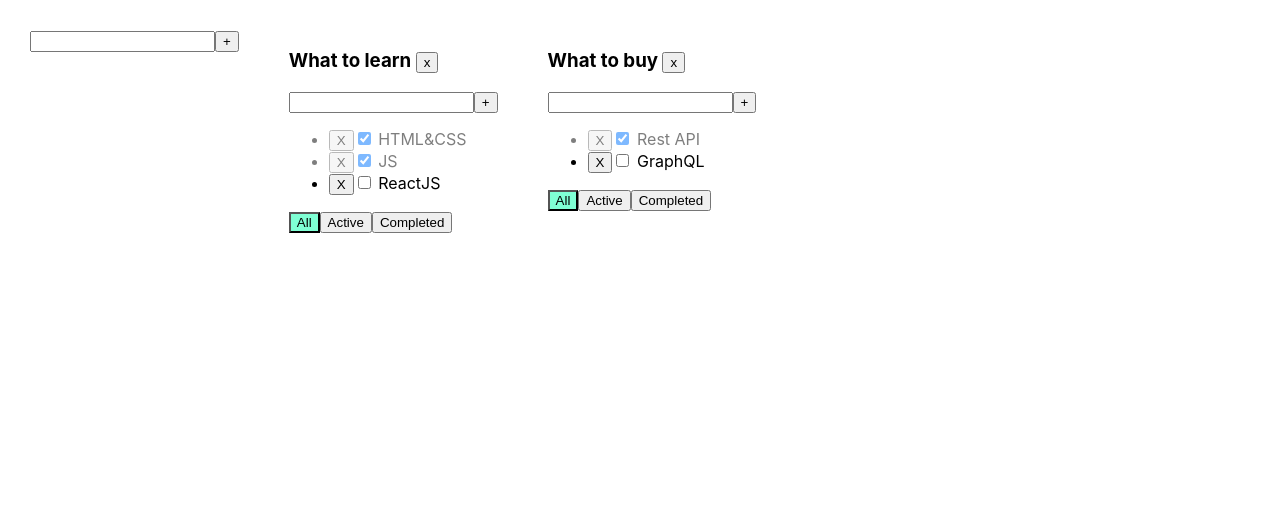
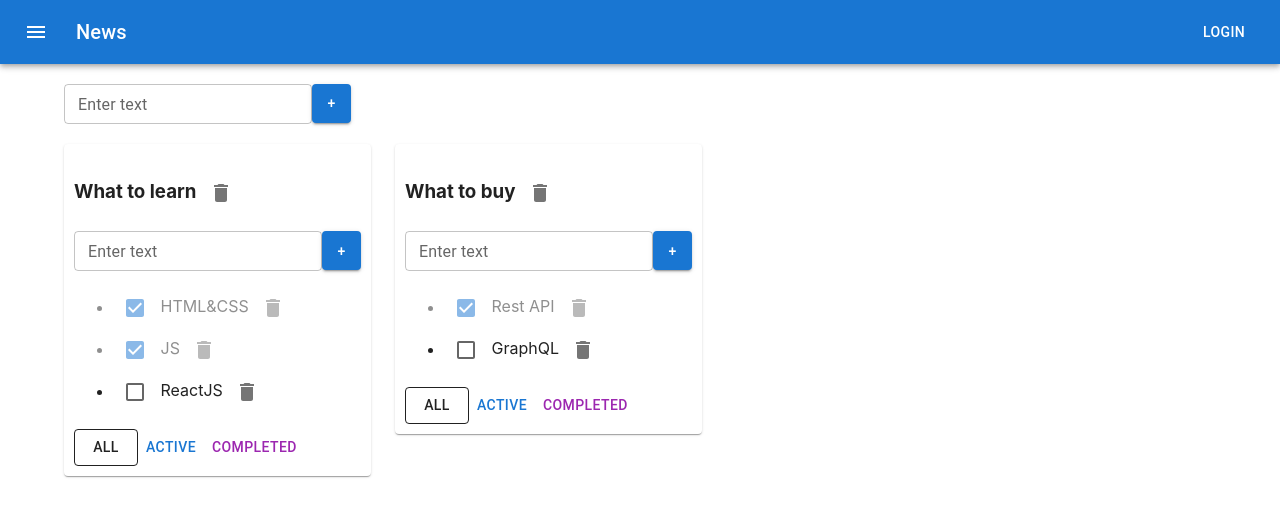
Before and after one commit to IvanBichan/myMainTodolist, a React (Create React App) app: page / in a window 1280 px wide. Shown: the top 516 px of the page. Built offline with nearby package versions, Linux system fonts and the light colour scheme.

Commit message:
feat: add Material UI

```diff
--- a/package.json
+++ b/package.json
@@ -4,6 +4,10 @@
   "private": true,
   "homepage": "https://IvanBichan.github.io/myMainTodolist",
   "dependencies": {
+    "@emotion/react": "^11.10.5",
+    "@emotion/styled": "^11.10.5",
+    "@mui/icons-material": "^5.10.9",
+    "@mui/material": "^5.10.12",
     "@testing-library/jest-dom": "^4.2.4",
     "@testing-library/react": "^9.3.2",
     "@testing-library/user-event": "^7.1.2",
--- a/src/App.css
+++ b/src/App.css
@@ -1,3 +1,4 @@
+/*
 .App {
   padding: 30px;
   display: flex;
@@ -6,3 +7,4 @@
 .App > div {
   margin-right: 50px;
 }
+*/
--- a/src/App.tsx
+++ b/src/App.tsx
@@ -2,7 +2,9 @@ import React, {useState} from 'react';
 import './App.css';
 import {Todolist} from "./Todolist";
 import {v1} from "uuid";
-import {Input} from "./components/Input";
+import {AddItemForm} from "./components/AddItemForm";
+import ButtonAppBar from "./components/ButtonAppBar";
+import {Container, Grid, Paper} from "@mui/material";
 
 export type FilterType = 'all' | 'active' | 'completed'
 type TodolistsType = {
@@ -72,9 +74,14 @@ function App() {
 
     return (
         <div className="App">
-            <Input callback={addTodolist}/>
-
-            {todolists.map((todolist) =>{
+            <ButtonAppBar/>
+            <Container fixed>
+                <Grid container style={{padding:"20px 20px 20px 0"}}>
+                    <AddItemForm callback={addTodolist}/>
+                </Grid>
+                <Grid container spacing={3}>
+                    {
+                        todolists.map((todolist) =>{
                             let afterFilterTasks= tasks[todolist.id]
                             if (todolist.filter === 'active') {
                                 afterFilterTasks=tasks[todolist.id].filter(el=>!el.isDone)
@@ -83,8 +90,9 @@ function App() {
                                 afterFilterTasks=tasks[todolist.id].filter(el=>el.isDone)
                             }
                             return (
+                                <Grid item key={todolist.id}>
+                                    <Paper style={{padding:"10px"}}>
                                         <Todolist
-                        key={todolist.id}
                                             todolistID={todolist.id}
                                             title={todolist.title}
                                             tasks={afterFilterTasks}
@@ -97,8 +105,14 @@ function App() {
                                             editTask={editTask}
                                             editTodolist={editTodolist}
                                         />
+                                    </Paper>
+                                </Grid>
                             )
-            })}
+                        })
+                    }
+                </Grid>
+            </Container>
+
 
 
         </div>
--- a/src/Todolist.tsx
+++ b/src/Todolist.tsx
@@ -1,8 +1,12 @@
-import React, {KeyboardEvent,ChangeEvent, useState} from "react";
+import React  from "react";
 import style from './Todolist.module.css'
 import {FilterType} from "./App";
-import {Input} from "./components/Input";
+import {AddItemForm} from "./components/AddItemForm";
 import {EditTableSpan} from "./components/EditTableSpan";
+import IconButton from '@mui/material/IconButton';
+import DeleteIcon from '@mui/icons-material/Delete';
+import Button from '@mui/material/Button';
+import Checkbox from '@mui/material/Checkbox';
 
 
 type TodolistPropsType = {
@@ -57,28 +61,42 @@ export const Todolist = (props:TodolistPropsType) => {
         <div>
             <h3>
                 <EditTableSpan title={props.title} callback={editTodolistHandler}/>
-                <button onClick={removeTodolistHandler}>x</button>
+                {/*<button onClick={removeTodolistHandler}>x</button>*/}
+                <IconButton aria-label="delete" onClick={removeTodolistHandler} >
+                    <DeleteIcon />
+                </IconButton>
             </h3>
-            <Input callback={addTaskHandler}/>
+            <AddItemForm callback={addTaskHandler}/>
             <ul>
                 {props.tasks.map(t => {
                     return (
                         <li key={t.id} className={t.isDone ? style.isDone : ''} >
-                            <button onClick={() => removeTaskHandler(props.todolistID, t.id)}>X</button>
-                            <input type="checkbox" checked={t.isDone}
+                            {/*<button onClick={() => removeTaskHandler(props.todolistID, t.id)}>X</button>*/}
+                            {/*<input type="checkbox" checked={t.isDone}
                                    onChange={(e) => onChangeCheckBoxHandler(props.todolistID, t.id, e.currentTarget.checked)}
+                            />*/}
+                            <Checkbox
+                                checked={t.isDone}
+                                onChange={(e) => onChangeCheckBoxHandler(props.todolistID, t.id, e.currentTarget.checked)}
                             />
+
                             {/*<span>{el.title}</span>*/}
                             <EditTableSpan callback={(newTitle)=>editTaskHandler(t.id,newTitle)} title={t.title}/>
+                            <IconButton aria-label="delete" onClick={() => removeTaskHandler(props.todolistID, t.id)}>
+                                <DeleteIcon />
+                            </IconButton>
                         </li>
                     )
                 })
                 }
             </ul>
             <div>
-                <button className={props.filter === 'all'? style.activeFilter : ''} onClick={onAllClickHandler}>All</button>
+                <Button variant={props.filter === 'all'? 'outlined' : 'text'} color="inherit"   onClick={onAllClickHandler}>All</Button>
+                <Button variant={props.filter === 'active'? 'outlined' : 'text'} color="primary" style={{}} onClick={onActiveClickHandler}>Active</Button>
+                <Button variant={props.filter === 'completed'? 'outlined' : 'text'} color="secondary"  style={{}} onClick={onCompletedClickHandler}>Completed</Button>
+                {/*<button className={props.filter === 'all'? style.activeFilter : ''} onClick={onAllClickHandler}>All</button>
                 <button className={props.filter === 'active'? style.activeFilter : ''} onClick={onActiveClickHandler}>Active</button>
-                <button className={props.filter === 'completed'? style.activeFilter : ''} onClick={onCompletedClickHandler}>Completed</button>
+                <button className={props.filter === 'completed'? style.activeFilter : ''} onClick={onCompletedClickHandler}>Completed</button>*/}
             </div>
         </div>
     )
--- a/src/components/Input.tsx
+++ b/src/components/AddItemForm.tsx
@@ -1,11 +1,13 @@
 import React, {ChangeEvent, KeyboardEvent, useState} from 'react';
 import style from "../Todolist.module.css";
+import Button from '@mui/material/Button';
+import TextField from '@mui/material/TextField';
 
 type InputType = {
    callback:(title:string)=>void
 }
 
-export const Input = (props:InputType) => {
+export const AddItemForm = (props:InputType) => {
 
     const [newTitle, setNewTitle] = useState('')
     const [error, setError] = useState<string|null>(null)
@@ -30,14 +32,22 @@ export const Input = (props:InputType) => {
 
     return (
         <div>
-            <input
+            {/*<input
                 className={error ? style.error : ''}
                 value={newTitle}
                 onKeyDown={onKeyDownHandler}
                 onChange={onChangeHandler}
+            />*/}
+            <TextField id="outlined-basic" label={error? "Title is required" : "Enter text "} variant="outlined" size="small"
+                       className={error ? style.error : ''}
+                       value={newTitle}
+                       onKeyDown={onKeyDownHandler}
+                       onChange={onChangeHandler}
+                       error={!!error}
             />
-            <button onClick={addTaskHandler}>+</button>
-            {error && <div className={style.errorMessage}>{error}</div>}
+           {/* <button onClick={addTaskHandler}>+</button>*/}
+            <Button variant="contained" color='primary' style={{maxWidth:'39px', maxHeight:'39px',minWidth:'39px', minHeight:'39px'}} onClick={addTaskHandler} >+</Button>
+
         </div>
     );
 };
--- /dev/null
+++ b/src/components/ButtonAppBar.tsx
@@ -0,0 +1,32 @@
+import * as React from 'react';
+import AppBar from '@mui/material/AppBar';
+import Box from '@mui/material/Box';
+import Toolbar from '@mui/material/Toolbar';
+import Typography from '@mui/material/Typography';
+import Button from '@mui/material/Button';
+import IconButton from '@mui/material/IconButton';
+import MenuIcon from '@mui/icons-material/Menu';
+
+export default function ButtonAppBar() {
+    return (
+        <Box sx={{ flexGrow: 1 }}>
+            <AppBar position="static">
+                <Toolbar>
+                    <IconButton
+                        size="large"
+                        edge="start"
+                        color="inherit"
+                        aria-label="menu"
+                        sx={{ mr: 2 }}
+                    >
+                        <MenuIcon />
+                    </IconButton>
+                    <Typography variant="h6" component="div" sx={{ flexGrow: 1 }}>
+                        News
+                    </Typography>
+                    <Button color="inherit">Login</Button>
+                </Toolbar>
+            </AppBar>
+        </Box>
+    );
+}
```
Also changed, not shown: 1 other file (tests, documents, lock files or other folders). Lines whose indentation alone changed are shown as unchanged.
